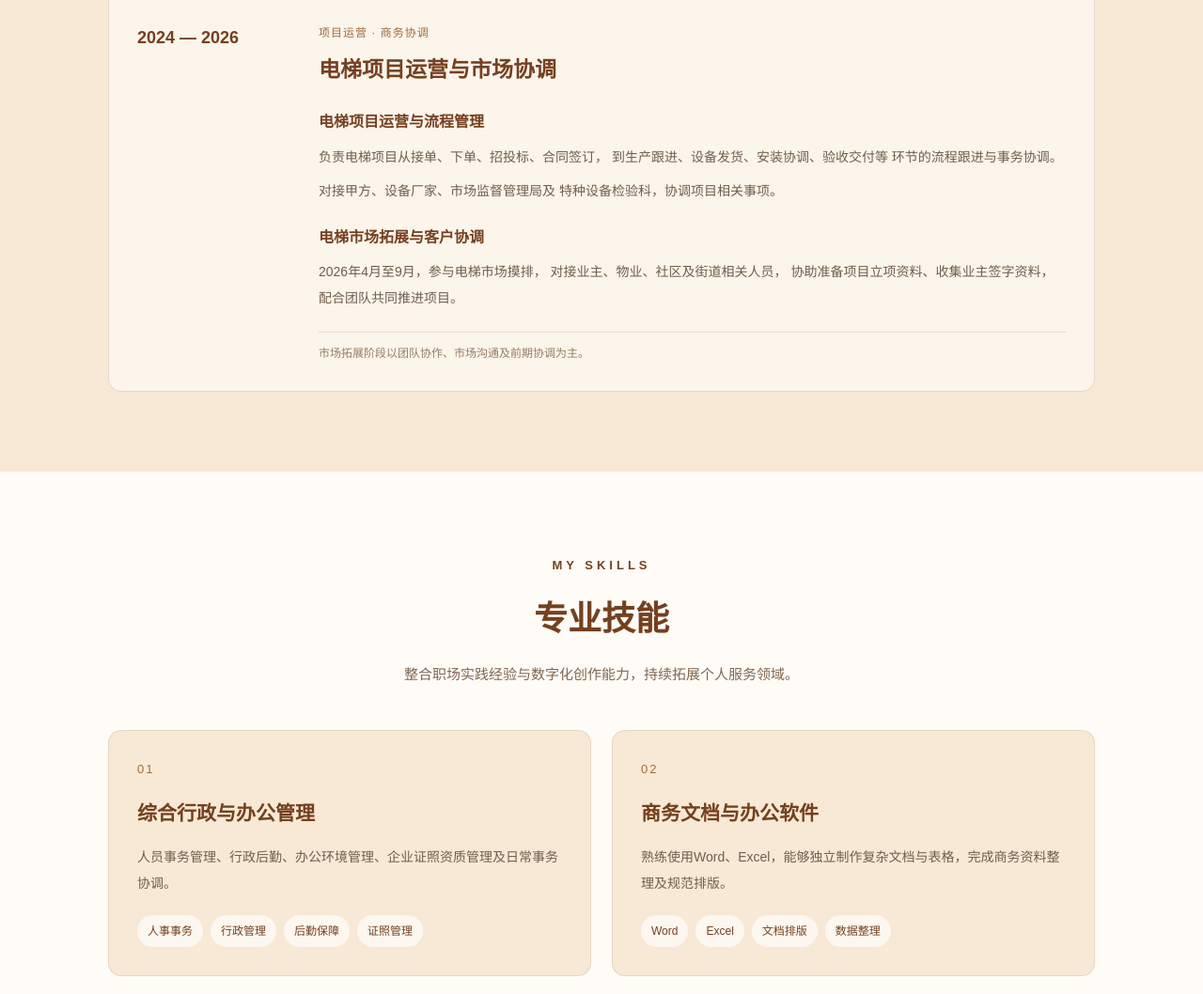
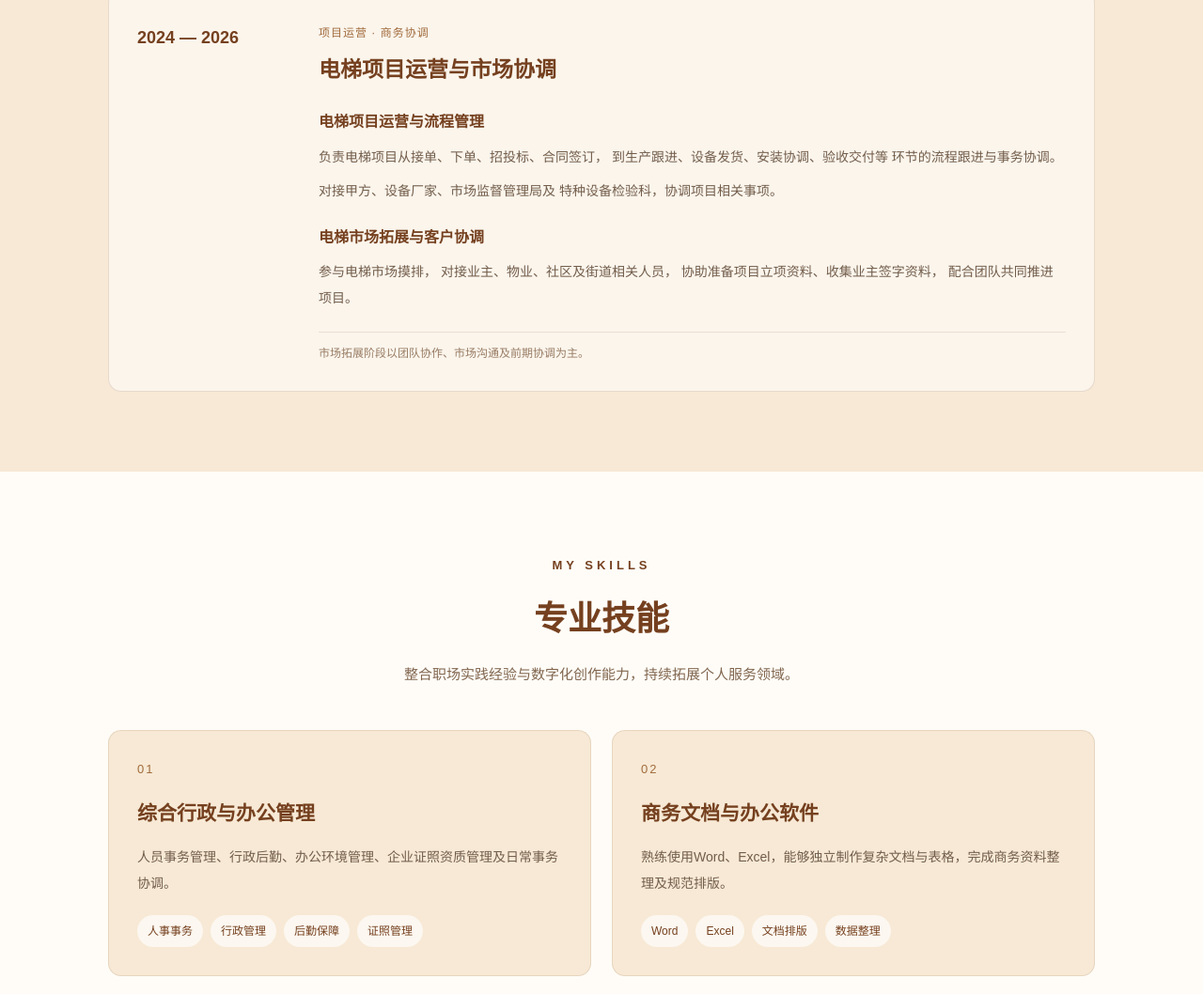
Before and after one commit to xhwen0824-fish/my-portfolio, a plain HTML site: page index.html in a window 1280 px wide. Shown: the part 2270-3328 px from the top of the page at 94% size. Drawn offline with Linux system fonts and the light colour scheme.

Commit message:
Update index.html

```diff
--- a/index.html
+++ b/index.html
@@ -385,7 +385,7 @@
           <div class="experience-job">
             <h4>电梯市场拓展与客户协调</h4>
             <p>
-              2026年4月至9月，参与电梯市场摸排，
+              参与电梯市场摸排，
               对接业主、物业、社区及街道相关人员，
               协助准备项目立项资料、收集业主签字资料，
               配合团队共同推进项目。
```
